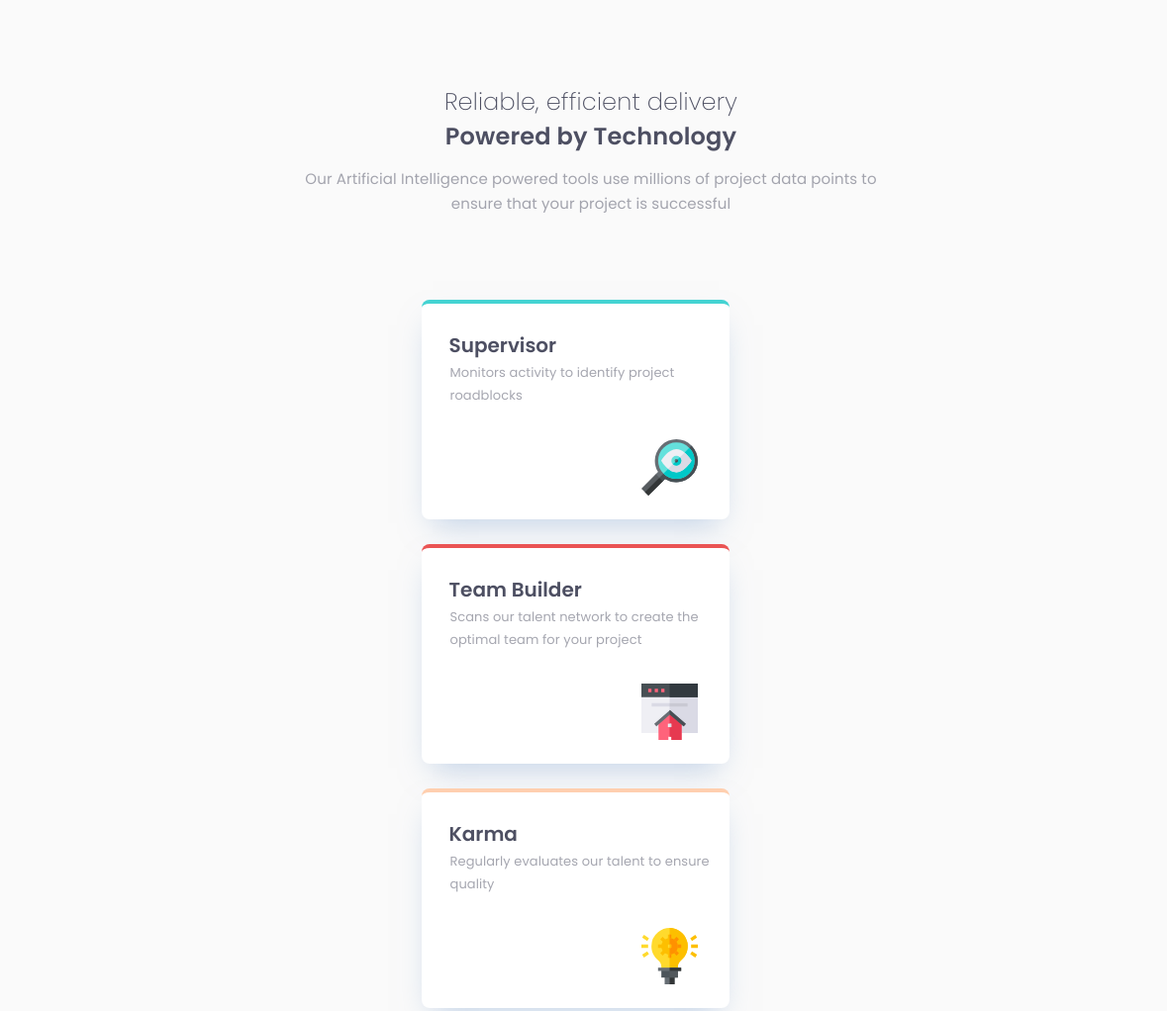
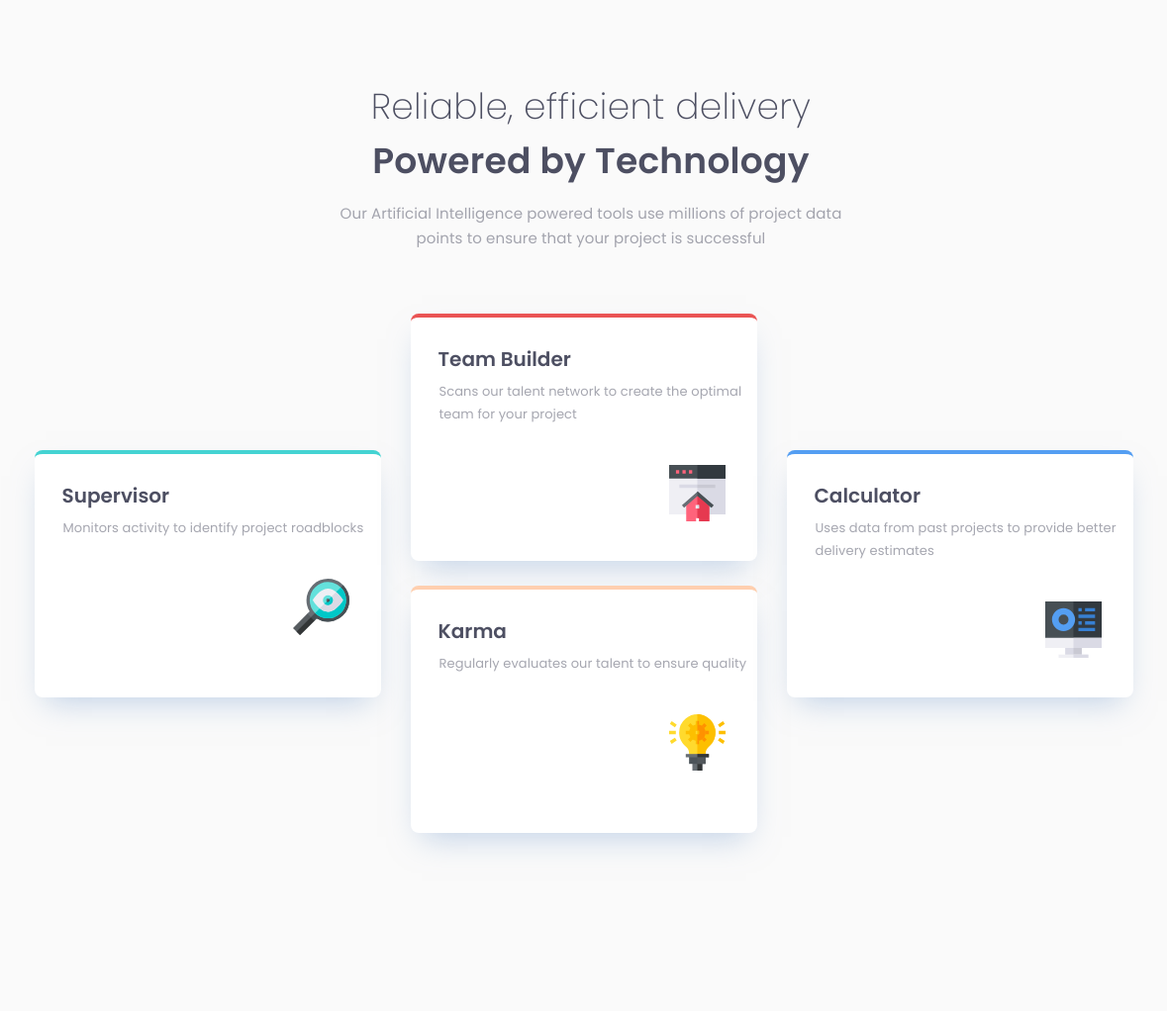
Before and after one commit to nikanoza/four-card-feature-sectio, a plain HTML site: page index.html in a window 1536 px wide. Shown: the top 1022 px of the page at 99% size, without its empty margins (171-1350 px from the left). After the commit the page ends 945 px from the top, so only its background shows below. Drawn offline with Linux system fonts and the light colour scheme.

Commit message:
Add desktop version

```diff
--- a/index.html
+++ b/index.html
@@ -20,7 +20,8 @@
       <h1 class="heading-2">Powered by Technology</h1>
       <p class="paragraph">
         Our Artificial Intelligence powered tools use millions of project data
-        points to <br />ensure that your project is successful
+        <br />
+        points to ensure that your project is successful
       </p>
     </header>
 
--- a/style.css
+++ b/style.css
@@ -50,20 +50,18 @@ body {
 }
 
 .section-container {
-  padding: 0 0 78px 32px;
+  padding: 0 20px 78px 5px;
 }
 
 .container {
   width: 375px;
   margin: 0 auto;
-  /* display: grid;
-  grid-template-columns: 1fr 1fr 1fr;
-  gap: 30px; */
 }
 
 .flex-container {
   display: flex;
   flex-direction: column;
+  align-items: center;
   /* gap: 23px; */
 }
 
@@ -97,6 +95,7 @@ body {
 .position {
   display: flex;
   align-items: center;
+  justify-content: center;
 }
 
 .title {
@@ -131,3 +130,66 @@ body {
   width: 57px;
   height: 57px;
 }
+
+@media (min-width: 1440px) {
+  .container {
+    max-width: 1440px;
+    margin: 0 auto;
+    display: grid;
+    grid-template-columns: 1fr 1fr 1fr;
+    justify-content: center;
+    gap: 30px;
+  }
+
+  .flex-container {
+    display: flex;
+    flex-direction: column;
+    /* gap: 23px; */
+  }
+
+  .section-container {
+    display: flex;
+  }
+
+  .box-container {
+    width: 350px;
+    height: 250px;
+  }
+
+  .header {
+    padding: 64px 0;
+    padding-top: 80px;
+  }
+
+  .heading-1 {
+    font-size: 36px;
+    font-style: normal;
+    font-weight: 275;
+    line-height: normal;
+    letter-spacing: 0.25px;
+  }
+
+  .heading-2 {
+    font-size: 36px;
+    font-style: normal;
+    font-weight: 600;
+    line-height: normal;
+    letter-spacing: 0.25px;
+  }
+
+  .paragraph {
+    font-size: 15px;
+    font-style: normal;
+    font-weight: 400;
+    line-height: 25px;
+    letter-spacing: 0.104px;
+  }
+
+  .title {
+    padding-bottom: 6px;
+  }
+
+  .icon-div {
+    padding-top: 40px;
+  }
+}
```
